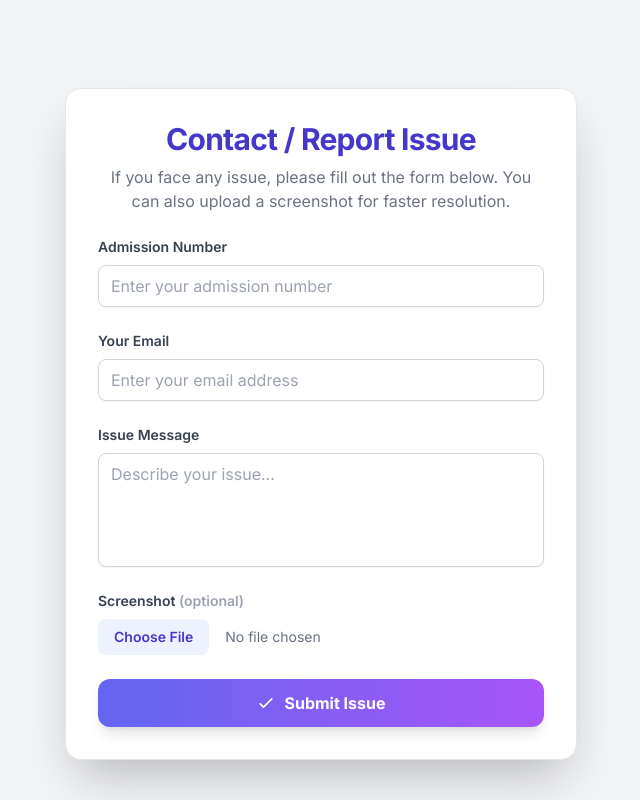
After one commit to Chanikya-WebDev/JNTUA---Attendance-App, a Flask app: page /contact in a window 1280 px wide. The commit adds this page. Shown: the whole page, without its empty margins (319-959 px from the left). Run offline with Flask 3, Linux system fonts and the light colour scheme; some libraries are stand-ins or nearby versions.

Commit message:
Added report issue feature

```diff
--- a/index.py
+++ b/index.py
@@ -1,15 +1,57 @@
+
 import os
-from flask import Flask, render_template, request
+from dotenv import load_dotenv
+from flask import Flask, flash, render_template, request,redirect, url_for
+from flask_mail import Mail, Message
 from attendance_scraper import login, get_student_details, get_subjects, fetch_attendance
 
+load_dotenv()
 # Initialize Flask app
+
 app = Flask(__name__)
 app.config["SECRET_KEY"] = os.environ.get("SECRET_KEY", "your-secret-key-here")
+
+# Flask-Mail configuration using environment variables
+app.config['MAIL_SERVER'] = os.environ.get('MAIL_SERVER', 'smtp.gmail.com')
+app.config['MAIL_PORT'] = int(os.environ.get('MAIL_PORT', 587))
+app.config['MAIL_USE_TLS'] = os.environ.get('MAIL_USE_TLS', 'True') == 'True'
+app.config['MAIL_USE_SSL'] = os.environ.get('MAIL_USE_SSL', 'False') == 'True'
+app.config['MAIL_USERNAME'] = os.environ.get('MAIL_USERNAME')
+app.config['MAIL_PASSWORD'] = os.environ.get('MAIL_PASSWORD')
+app.config['MAIL_DEFAULT_SENDER'] = os.environ.get('MAIL_DEFAULT_SENDER')
+mail = Mail(app)
 
 
 @app.route('/')
 def index():
     return render_template('index.html')
+
+
+@app.route('/contact', methods=['GET', 'POST'])
+def contact():
+    if request.method == 'POST':
+        admission = request.form.get('admission', '').strip()
+        user_email = request.form.get('user_email', '').strip()
+        message = request.form.get('message', '').strip()
+        screenshot = request.files.get('screenshot')
+        if not admission or not message or not user_email:
+            flash('Admission number, your email, and issue message are required.', 'error')
+            return redirect(url_for('contact'))
+            # Prepare email
+        msg = Message(
+            subject=f"Attendance App Issue from {admission}",
+            recipients=[app.config['MAIL_DEFAULT_SENDER']],
+            body=f"Admission Number: {admission}\nUser Email: {user_email}\n\nIssue Message:\n{message}"
+        )
+        # Attach screenshot if provided
+        if screenshot and screenshot.filename:
+            ext = screenshot.filename.rsplit('.', 1)[-1].lower()
+            if ext in ['png', 'jpg', 'jpeg']:
+                msg.attach(screenshot.filename, screenshot.mimetype, screenshot.read())
+        mail.send(msg)
+        flash('Your issue has been submitted successfully!', 'success')
+        return redirect(url_for('index'))
+    return render_template('contact.html')
 
 
 @app.route('/check', methods=['POST'])
@@ -39,14 +81,20 @@ def check_attendance():
             round((total_present / total_days) * 100, 2)
             if total_days > 0 else 0
         )
-
+        username_env = os.environ.get('S_USERNAME')
+        show = details['Username'] == username_env
+        mess = None
+        if show:
+            mess = os.environ.get('S_MESSAGE')
         return render_template(
             'result.html',
             details=details,
             df=df_summary.to_dict(orient="records"),
             total_days=total_days,
             total_present=total_present,
-            overall_attendance_pct=overall_attendance_pct
+            overall_attendance_pct=overall_attendance_pct,
+            show=show,
+            mess=mess
         )
 
     except ValueError as e:
--- a/requirements.txt
+++ b/requirements.txt
@@ -2,4 +2,6 @@ Flask==2.3.3
 requests==2.31.0
 beautifulsoup4==4.12.2
 Werkzeug==2.3.7
-# Flask-Mail==0.10.0
+Flask-Mail==0.10.0
+dotenv==0.9.9
+python-dotenv==1.1.1
--- /dev/null
+++ b/templates/contact.html
@@ -0,0 +1,49 @@
+<!DOCTYPE html>
+<html lang="en">
+<head>
+    <meta charset="UTF-8">
+    <meta name="viewport" content="width=device-width, initial-scale=1.0">
+    <title>Contact Form - JNTUA Attendance App</title>
+    <script src="https://cdn.tailwindcss.com"></script>
+    <link href="https://fonts.googleapis.com/css2?family=Inter:wght@400;500;600;700&display=swap" rel="stylesheet">
+    <style>
+        body { font-family: 'Inter', sans-serif; }
+    </style>
+</head>
+<body class="bg-gray-100 flex flex-col min-h-screen">
+    <main class="flex-grow flex items-center justify-center px-2 py-6 sm:p-6 md:p-8">
+        <div class="w-full max-w-lg bg-white rounded-2xl shadow-2xl p-6 sm:p-8 border border-gray-200 mt-4 sm:mt-12">
+            {% if success_message %}
+            <div class="mb-4 p-3 bg-green-100 border-l-4 border-green-500 text-green-800 rounded-lg text-center font-semibold flex items-center justify-center gap-2">
+                <svg class="w-5 h-5 text-green-500" fill="none" stroke="currentColor" stroke-width="2" viewBox="0 0 24 24"><path stroke-linecap="round" stroke-linejoin="round" d="M5 13l4 4L19 7"/></svg>
+                {{ success_message }}
+            </div>
+            {% endif %}
+            <h2 class="text-3xl font-extrabold text-indigo-700 mb-2 text-center tracking-tight">Contact / Report Issue</h2>
+            <p class="text-center text-gray-500 mb-6 text-sm sm:text-base">If you face any issue, please fill out the form below. You can also upload a screenshot for faster resolution.</p>
+            <form action="/contact" method="POST" enctype="multipart/form-data" class="space-y-6">
+                <div class="flex flex-col gap-1">
+                    <label for="admission" class="block text-sm font-semibold text-gray-700">Admission Number</label>
+                    <input type="text" name="admission" id="admission" required class="mt-1 block w-full rounded-lg border border-gray-300 shadow-sm focus:border-indigo-500 focus:ring-2 focus:ring-indigo-400 transition-all duration-150 px-3 py-2 text-base" placeholder="Enter your admission number">
+                </div>
+                <div class="flex flex-col gap-1">
+                    <label for="user_email" class="block text-sm font-semibold text-gray-700">Your Email</label>
+                    <input type="email" name="user_email" id="user_email" required class="mt-1 block w-full rounded-lg border border-gray-300 shadow-sm focus:border-indigo-500 focus:ring-2 focus:ring-indigo-400 transition-all duration-150 px-3 py-2 text-base" placeholder="Enter your email address">
+                </div>
+                <div class="flex flex-col gap-1">
+                    <label for="message" class="block text-sm font-semibold text-gray-700">Issue Message</label>
+                    <textarea name="message" id="message" rows="4" required class="mt-1 block w-full rounded-lg border border-gray-300 shadow-sm focus:border-indigo-500 focus:ring-2 focus:ring-indigo-400 transition-all duration-150 px-3 py-2 text-base resize-none" placeholder="Describe your issue..."></textarea>
+                </div>
+                <div class="flex flex-col gap-1">
+                    <label for="screenshot" class="block text-sm font-semibold text-gray-700">Screenshot <span class="text-gray-400">(optional)</span></label>
+                    <input type="file" name="screenshot" id="screenshot" accept="image/png, image/jpeg" class="mt-1 block w-full text-sm text-gray-500 file:mr-4 file:py-2 file:px-4 file:rounded-lg file:border-0 file:text-sm file:font-semibold file:bg-indigo-50 file:text-indigo-700 hover:file:bg-indigo-100">
+                </div>
+                <button type="submit" class="w-full py-3 bg-gradient-to-r from-indigo-500 to-purple-500 text-white font-bold text-base rounded-xl shadow-lg hover:from-indigo-600 hover:to-purple-600 transition duration-150 ease-in-out flex items-center justify-center gap-2">
+                    <svg class="w-5 h-5" fill="none" stroke="currentColor" stroke-width="2" viewBox="0 0 24 24"><path stroke-linecap="round" stroke-linejoin="round" d="M5 13l4 4L19 7"/></svg>
+                    Submit Issue
+                </button>
+            </form>
+        </div>
+    </main>
+</body>
+</html>
```
Also changed, not shown: templates/index.html (+23 -1 lines), templates/result.html (+11 -6 lines).
